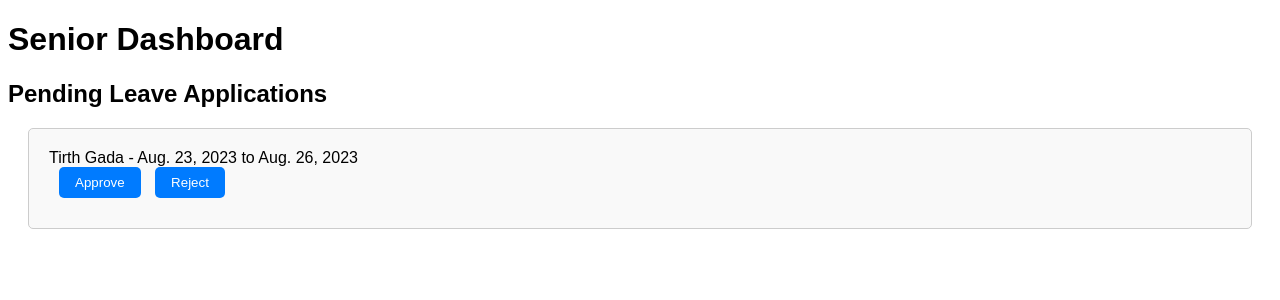
After one commit to TirthGada/EmployeeEntry-Exit-system-django, a Django app: page /office/senior_dashboard/ in a window 1280 px wide. The commit adds this page. Shown: the top 300 px of the page. Run offline with Django 4.2, Linux system fonts and the light colour scheme; data comes from the database, SQL or seed files in the repository; both versions use the stored data as it was after the commit.

Commit message:
Created Leave Approvals section

```diff
--- a/office/admin.py
+++ b/office/admin.py
@@ -1,6 +1,7 @@
 
 from django.contrib import admin
-from .models import Employee,EntryExitRecord
+from .models import Employee,EntryExitRecord,LeaveApplication
 
 admin.site.register(Employee)
 admin.site.register(EntryExitRecord)
+admin.site.register(LeaveApplication)
--- a/office/models.py
+++ b/office/models.py
@@ -14,3 +14,14 @@ class EntryExitRecord(models.Model):
 
     def __str__(self):
         return f"{self.employee.first_name}"
+
+class LeaveApplication(models.Model):
+    employee = models.ForeignKey(Employee, on_delete=models.CASCADE)
+    start_date = models.DateField()
+    end_date = models.DateField()
+    reason = models.TextField()
+    leave_approved = models.BooleanField(default=False)
+    leave_rejected = models.BooleanField(default=False)
+
+    def __str__(self):
+        return f"{self.employee.first_name} {self.employee.last_name} - {self.start_date} to {self.end_date}"
--- /dev/null
+++ b/office/templates/office/senior_dashboard.html
@@ -0,0 +1,70 @@
+<!DOCTYPE html>
+<html lang="en">
+<head>
+    <meta charset="UTF-8">
+    <!-- ... (your existing meta tags and title) ... -->
+    <style>
+        body {
+            font-family: Arial, sans-serif;
+        }
+
+        .dashboard-box {
+            border: 1px solid #ccc;
+            padding: 20px;
+            margin: 20px;
+            border-radius: 5px;
+            background-color: #f9f9f9;
+        }
+
+        .leave-application {
+            margin-bottom: 10px;
+        }
+
+        .leave-application p {
+            margin: 0;
+        }
+
+        .leave-application form {
+            display: inline-block;
+        }
+
+        .leave-application input[type="submit"] {
+            background-color: #007bff;
+            color: #fff;
+            border: none;
+            padding: 8px 16px;
+            border-radius: 5px;
+            cursor: pointer;
+            margin-left: 10px;
+        }
+
+        .leave-application input[type="submit"]:hover {
+            background-color: #0056b3;
+        }
+
+        .no-applications {
+            font-style: italic;
+        }
+    </style>
+</head>
+<body>
+    <h1>Senior Dashboard</h1>
+    {% if pending_leave_applications %}
+        <h2>Pending Leave Applications</h2>
+        <div class="dashboard-box">
+            {% for application in pending_leave_applications %}
+                <div class="leave-application">
+                    <p>{{ application.employee.first_name }} {{ application.employee.last_name }} - {{ application.start_date }} to {{ application.end_date }}</p>
+                    <form method="post" action="{% url 'approve_leave' application.id %}">
+                        {% csrf_token %}
+                        <input type="submit" name="approve" value="Approve">
+                        <input type="submit" name="reject" value="Reject">
+                    </form>
+                </div>
+            {% endfor %}
+        </div>
+    {% else %}
+        <p class="no-applications">No pending leave applications.</p>
+    {% endif %}
+</body>
+</html>
--- a/office/urls.py
+++ b/office/urls.py
@@ -8,5 +8,7 @@ urlpatterns = [
     path('exit/', views.exit_employee, name='exit_employee'),
     path('create/',views.create_employee_profile,name='create_employee_profile'),
     path('dashboard/',views.dashboard,name="dashboard"),
-    # Add other URL patterns for your views here
+    path('apply_leave/', views.apply_leave, name='apply_leave'),
+    path('senior_dashboard/', views.senior_dashboard, name='senior_dashboard'),
+    path('approve_leave/<int:leave_id>/', views.approve_leave, name='approve_leave'),
 ]
--- a/office/views.py
+++ b/office/views.py
@@ -4,8 +4,14 @@ from .forms import EmployeeForm
 from .models import Employee, EntryExitRecord
 from datetime import datetime
 from django.core.mail import send_mail
+from datetime import timedelta
+from .models import Employee, LeaveApplication
+from .forms import LeaveApplicationForm
+from django.db.models import F
+from django.db.models.functions import TruncDate
 
-# ...
+
+
 
 def enter_employee(request):
     if request.method == 'POST':
@@ -43,6 +49,9 @@ def enter_employee(request):
 # ...
 
 
+
+
+
 def exit_employee(request):
     if request.method == 'POST':
         form = EmployeeForm(request.POST)
@@ -72,8 +81,15 @@ def exit_employee(request):
 
     return render(request, 'office/exit_employee.html', {'form': form})
 
+
+
+
 def index(request):
     return render(request, 'office/index.html')
+
+
+
+
 
 def create_employee_profile(request):
     if request.method == 'POST':
@@ -106,6 +122,10 @@ def create_employee_profile(request):
 
     return render(request, 'office/create_employee_profile.html', {'form': form})
 
+
+
+
+
 def dashboard(request):
     if request.method == 'POST':
         employee_id = request.POST.get('employee_id')
@@ -121,6 +141,10 @@ def dashboard(request):
 
     return render(request, 'office/dashboard.html')
 
+
+
+
+
 def send_email_to_employee(first_name, last_name, email):
     subject = 'Office Entry Notification'
     message = f'Hello {first_name} {last_name},\n\nThis is to notify you that you have entered the office premises.\n\nThank you.\n'
@@ -128,3 +152,58 @@ def send_email_to_employee(first_name, last_name, email):
     recipient_list = [email]
 
     send_mail(subject, message, from_email, recipient_list)
+
+
+
+
+def apply_leave(request):
+    if request.method == 'POST':
+        employee_id = request.POST.get('employee_id')
+        start_date = request.POST.get('start_date')  # Corrected to use parentheses for .get()
+        end_date = request.POST.get('end_date')  # Corrected to use parentheses for .get()
+        reason = request.POST.get('reason')  # Corrected to use parentheses for .get()
+
+        try:
+            employee = Employee.objects.get(employee_id=employee_id)
+            # entry_exit_records = EntryExitRecord.objects.filter(employee=employee)  # No need for this line
+        except Employee.DoesNotExist:
+            employee = None
+            # entry_exit_records = None  # No need for this line
+
+        if employee:
+            LeaveApplication.objects.create(employee=employee, start_date=start_date, end_date=end_date, reason=reason)
+            return redirect('')
+        else:
+            return redirect('create_employee_profile')
+
+    else:
+        form = LeaveApplicationForm()
+        return render(request, 'office/apply_leave.html', {'form': form})
+
+
+
+
+def senior_dashboard(request):
+    pending_leave_applications = LeaveApplication.objects.filter(leave_approved=False, leave_rejected=False)
+
+    return render(request, 'office/senior_dashboard.html', {'pending_leave_applications': pending_leave_applications})
+
+
+def approve_leave(request, leave_id):
+    try:
+        leave_application = LeaveApplication.objects.get(id=leave_id)
+    except LeaveApplication.DoesNotExist:
+        leave_application = None
+
+    if leave_application:
+        if request.method == 'POST':
+            if 'approve' in request.POST:
+                leave_application.leave_approved = True
+                leave_application.leave_rejected = False
+            elif 'reject' in request.POST:
+                leave_application.leave_approved = False
+                leave_application.leave_rejected = True
+            leave_application.save()
+        return redirect('senior_dashboard')
+    else:
+        return redirect('senior_dashboard')
```
Also changed, not shown: office/forms.py (+8 -0 lines), office/templates/office/apply_leave.html (added, +15 -0 lines), office/templates/office/index.html (+24 -2 lines), db.sqlite3, office/migrations/0004_leaveapplication.py (added), office/templates/office/dashboard.html (line endings or trailing spaces).
